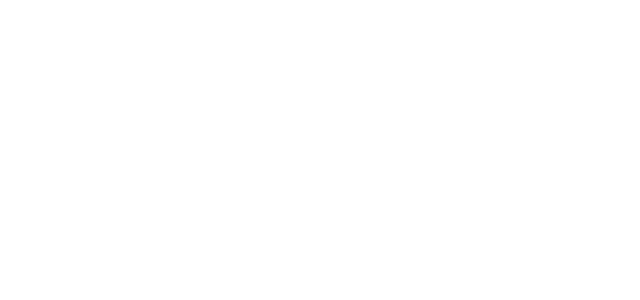
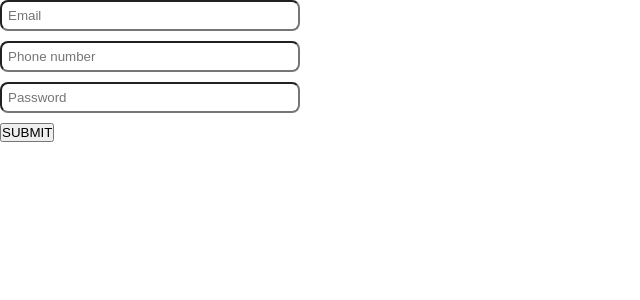
Before and after one commit to Reyansh-Manta/myRohruApp, a Next.js app in the folder frontend/myrohrufrontend/: page /login in a window 1280 px wide. Shown: the top 300 px of the page, without its empty margins (0-640 px from the left). Built offline with nearby package versions, Linux system fonts and the light colour scheme.

Commit message:
login page

```diff
--- a/frontend/myrohrufrontend/app/login/page.jsx
+++ b/frontend/myrohrufrontend/app/login/page.jsx
@@ -4,9 +4,9 @@ import axios from "axios"
 import { useState } from "react"
 
 export default function LoginPage() {
-    const [email, setemail] = useState(null)
-    const [phoneNumber , setnum] = useState(null)
-    const [password , setpassword] = useState(null)
+    const [email, setemail] = useState("")
+    const [phoneNumber , setnum] = useState("")
+    const [password , setpassword] = useState("")
     const [message, setmessage] = useState(null)
 
     const handleSubmit = async (e) => {
@@ -16,12 +16,80 @@ export default function LoginPage() {
 
             const response = await axios({
                 method: 'post',
-                url: `http://localhost:${process.env.PORT}/api/v1/users/loginUser`
+                url: `http://localhost:${process.env.PORT}/api/v1/users/loginUser`,
+                data: {
+                    email: email ,
+                    phoneNumber: phoneNumber ,
+                    password: password
+                },
+                withCredentials: true
             })
+
+            const data = await response.json()
+
+            if(response.ok){
+                setmessage("logged in successfully")
+            }
+            else{
+                setmessage("response not generated properly in loginPage")
+            }
 
         } catch (error) {
             console.error("error sending post request in login page",error)
+            setmessage("error sending post request in login page")
         }
     }
 
+    return(
+        <div>
+            <form onSubmit={handleSubmit}>
+                <input
+                    type="email"
+                    placeholder="Email"
+                    required
+                    value={email}
+                    onChange={(e)=>setemail(e.target.value)}
+                     style={{
+                        display: "block",
+                        marginBottom: "10px",
+                        width: "300px",
+                        borderRadius: "8px",
+                        padding: "6px",
+                    }}
+                    />
+                <input
+                    type="number"
+                    placeholder="Phone number"
+                    required
+                    value={phoneNumber}
+                    onChange={(e)=>setnum(e.target.value)}
+                     style={{
+                        display: "block",
+                        marginBottom: "10px",
+                        width: "300px",
+                        borderRadius: "8px",
+                        padding: "6px",
+                    }}
+                    />
+                <input
+                    type="password"
+                    placeholder="Password"
+                    required
+                    value={password}
+                    onChange={(e)=>setpassword(e.target.value)}
+                     style={{
+                        display: "block",
+                        marginBottom: "10px",
+                        width: "300px",
+                        borderRadius: "8px",
+                        padding: "6px",
+                    }}
+                    />
+                <button type="submit">SUBMIT</button>
+
+            </form>
+        {message}
+        </div>
+    )
+
 }
```
